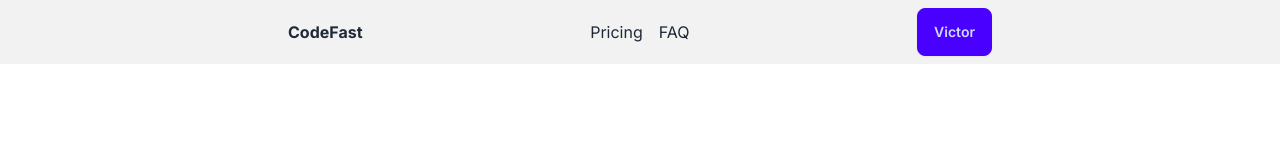
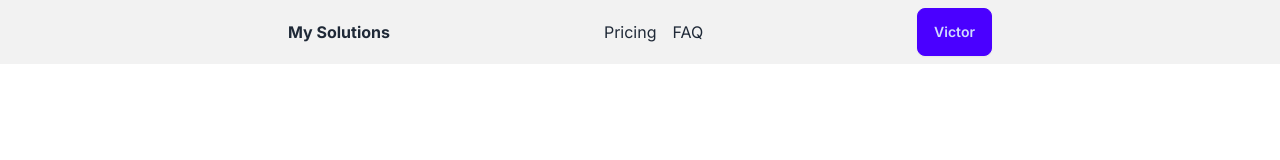
Before and after one commit to vfalconsazina1988us/CodeFast, a Next.js app in the folder codefast-saas/: page / in a window 1280 px wide. Shown: the top 160 px of the page. Built offline with nearby package versions, Linux system fonts and the light colour scheme.

Commit message:
change name

```diff
--- a/codefast-saas/app/layout.js
+++ b/codefast-saas/app/layout.js
@@ -5,7 +5,7 @@ import "@/app/globals.css";
 const inter = Inter({ subsets: ["latin"] });
 
 export const metadata = {
-  title: "CodeFast",
+  title: "MySolutions",
   description: "Collect customer feedback and improve your products",
 };
 
--- a/codefast-saas/app/page.js
+++ b/codefast-saas/app/page.js
@@ -27,7 +27,7 @@ function Home() {
       {/*HEADER*/}
       <section className="bg-base-200">
         <div className="max-w-3xl mx-auto bg-base-200 flex justify-between items-center px-8 py-2">
-          <div className="font-bold">CodeFast</div>
+          <div className="font-bold">My Solutions</div>
           <div className="space-x-4 hidden md:block">
             <Link href="#pricing" className="link link-hover">Pricing</Link>
             <Link href="#faq" className="link link-hover">FAQ</Link>
```
